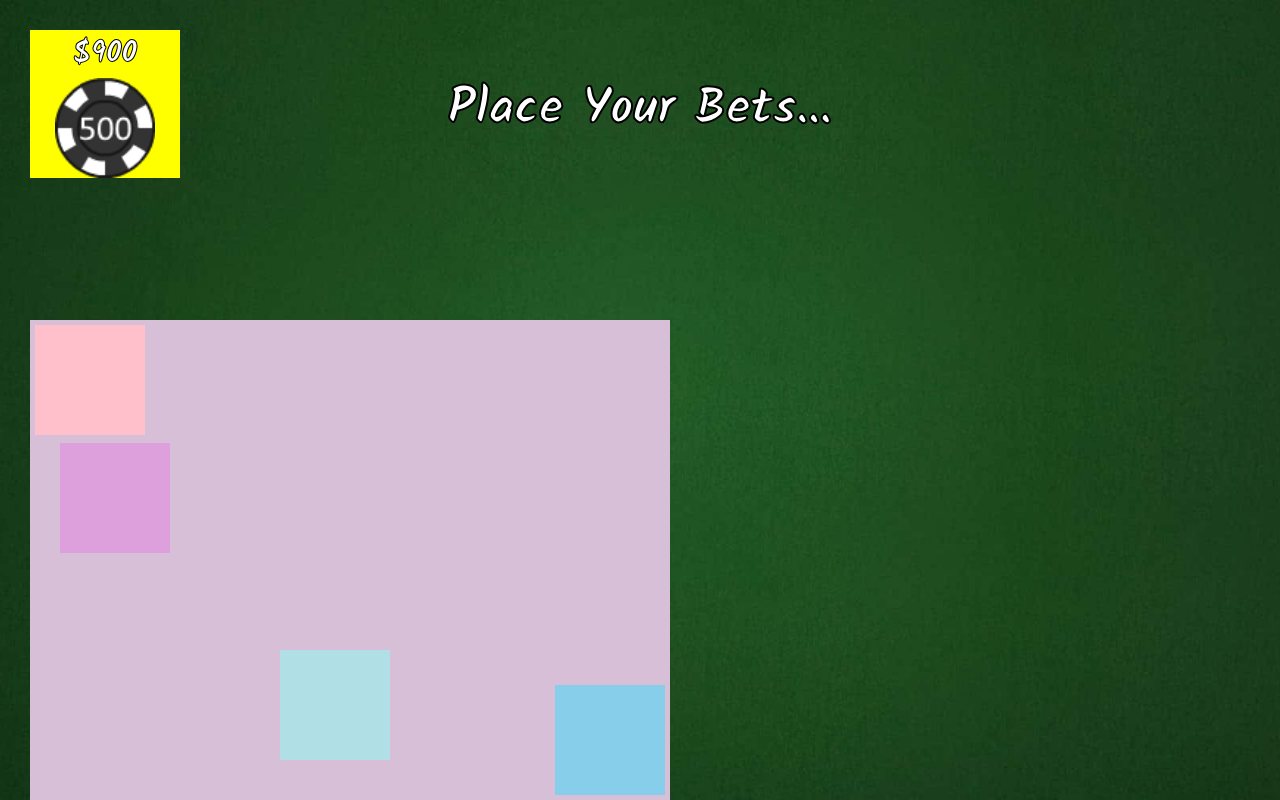
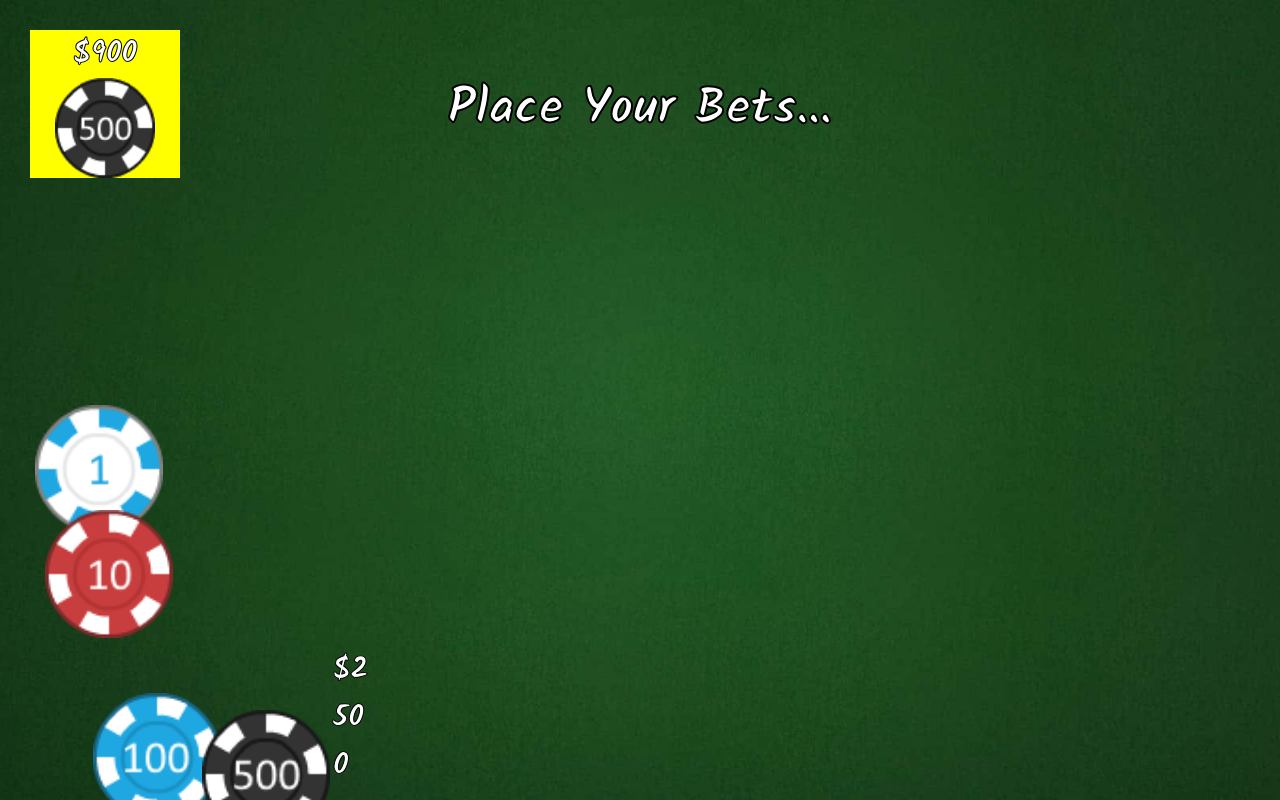
Before and after one commit to LaurynasAnd/black-jack, a plain HTML site: page index.html in a window 1280 px wide. Drawn offline with Linux system fonts and the light colour scheme.

Commit message:
bank layout

```diff
--- a/css/layout.css
+++ b/css/layout.css
@@ -5,6 +5,7 @@
     width: 100%;
     height: 100vh;
     position: relative;
+    overflow: hidden;
 }
     .title {
         display: inline-block;
@@ -39,38 +40,48 @@
             width: 100px;
         }
     .bank {
-        background-color: thistle;
         position: absolute;
         bottom: 0;
         left: 30px;
         width: 50vw;
-        height: 60vh;
+        max-width: 300px;
+        height: 50vh;
     }
         .bank > .bank-chips {
             display: inline-block;
             position: absolute;
-            width: 110px;
-            height: 110px;
+            width: 130px;
+            height: 130px;
+            cursor: pointer;
         }
+            .bank-chips > img {
+                width: 128px;
+            }
         .bank > .bank1{
-            background-color: pink;
             top: 5px;
             left: 5px;
         }
         .bank > .bank10{
-            background-color: plum;
-            top: 123px;
-            left: 30px;
+            top: 110px;
+            left: 15px;
         }
         .bank > .bank100{
-            background-color: powderblue;
-            bottom: 40px;
-            left: 39%;
+            bottom: -23px;
+            left: 21%;
         }
         .bank > .bank500{
-            background-color: skyblue;
-            bottom: 5px;
-            right: 5px;
+            bottom: -40px;
+            right: -2px;
+        }
+        .bank > .bank-total{
+            position: absolute;
+            width: fit-content;
+            left: 101%;
+            bottom: 10px;
+            font-size: 30px;
+            font-weight: 700;
+            color: #fff;
+            -webkit-text-stroke: 1px #000;
         }
     .cards {}
     .button {}
--- a/index.html
+++ b/index.html
@@ -15,10 +15,19 @@
             " alt="chip" class="chip">
         </div>
         <div class="bank">
-            <div class="bank-chips bank1"></div>
-            <div class="bank-chips bank10"></div>
-            <div class="bank-chips bank100"></div>
-            <div class="bank-chips bank500"></div>
+            <div class="bank-chips bank1">
+                <img src="./img/chips/chipWhiteBlue_border.png" alt="">
+            </div>
+            <div class="bank-chips bank10">
+                <img src="./img/chips/chipRedWhite_border.png" alt="">
+            </div>
+            <div class="bank-chips bank100">
+                <img src="./img/chips/chipBlueWhite_border.png" alt="">
+            </div>
+            <div class="bank-chips bank500">
+                <img src="./img/chips/chipBlackWhite_border.png" alt="">
+            </div>
+            <div class="bank-total">&dollar;2500</div>
         </div>
         <div class="cards"></div>
         <div class="button"></div>
```
